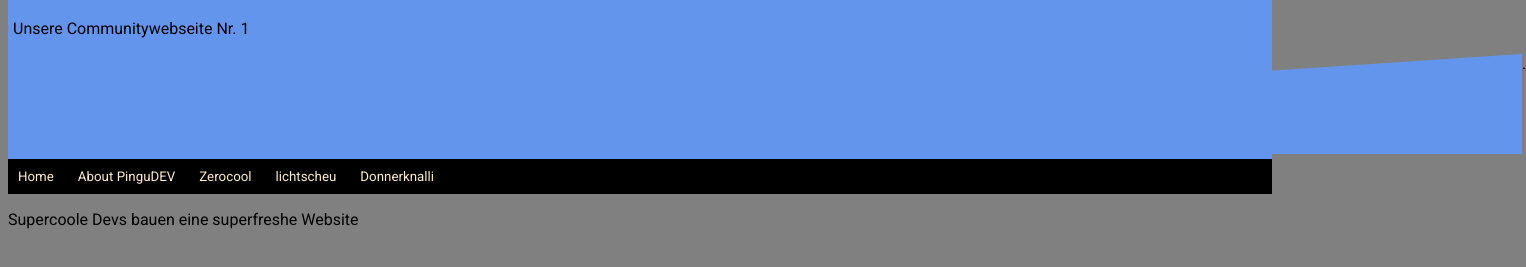
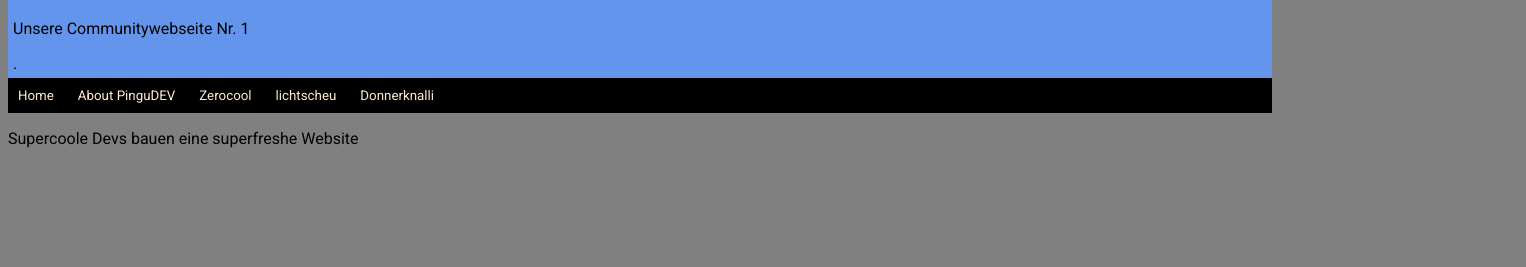
Before and after one commit to SDVHD/pinguDev_website, a plain HTML site: page html/index.html in a window 1280 px wide. Shown: the part 75-342 px from the top of the page, 1526 px wide, since content can reach past the window. Drawn offline with Linux system fonts and the light colour scheme.

Commit message:
New Update

```diff
--- a/css/index.css
+++ b/css/index.css
@@ -4,6 +4,7 @@
 header {
     background-color: aliceblue;
     width: 100%;
+    background-image: url(../pictures/header_1_Zeichenfläche\ 1.png);
 }
 body {
     background-color: grey;
@@ -19,14 +20,7 @@ nav {
     border-style: none;
     padding: 15px;
 }
-.div_dreieck {
-    width: 0%;
-    height: 0;
-    border-left: 1509px solid transparent;
-    border-right: 0px solid transparent;
-    border-bottom: 100px solid cornflowerblue;
-  }
-  nav {
+nav {
     background-color: black;
     width: 100%;
   }
```
Also changed, not shown: pictures/header_1_Zeichenfläche 1.png (added).
